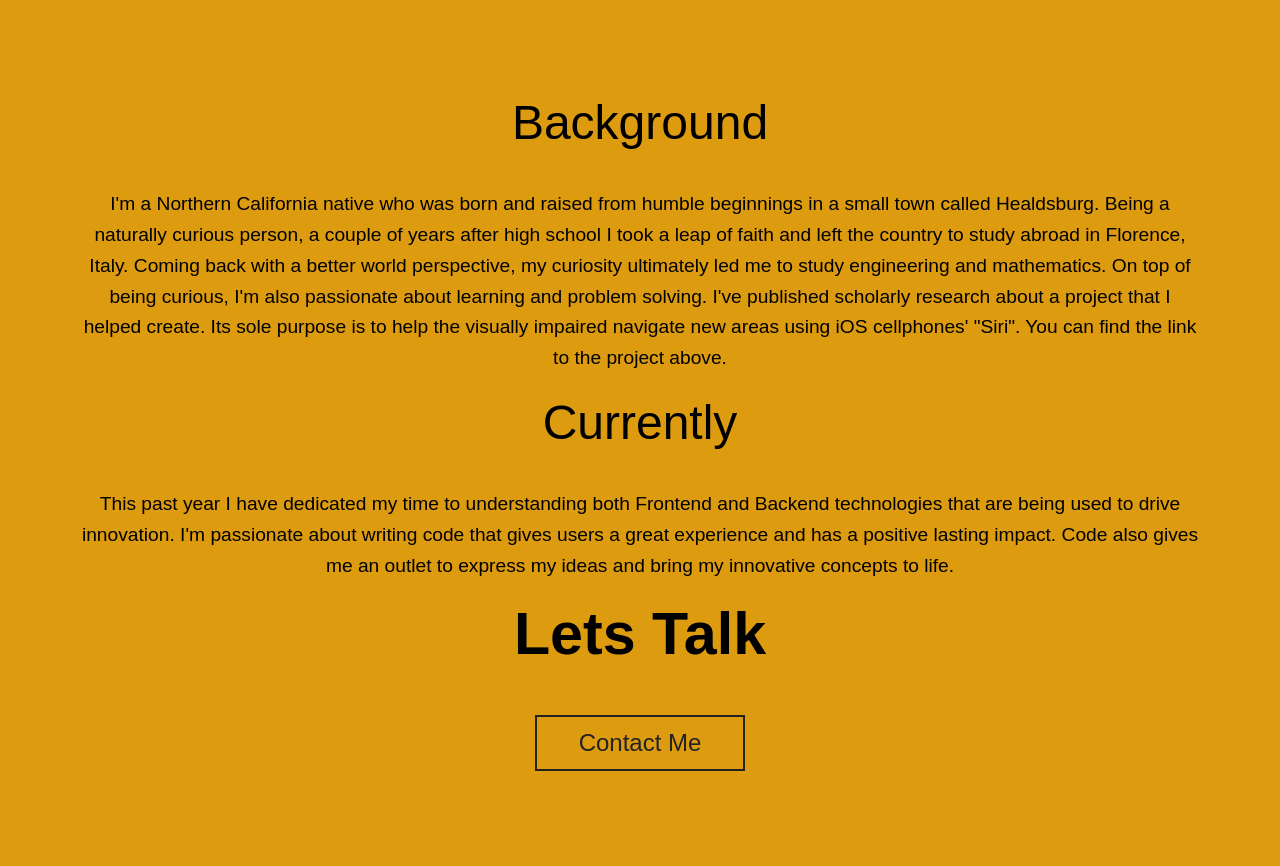
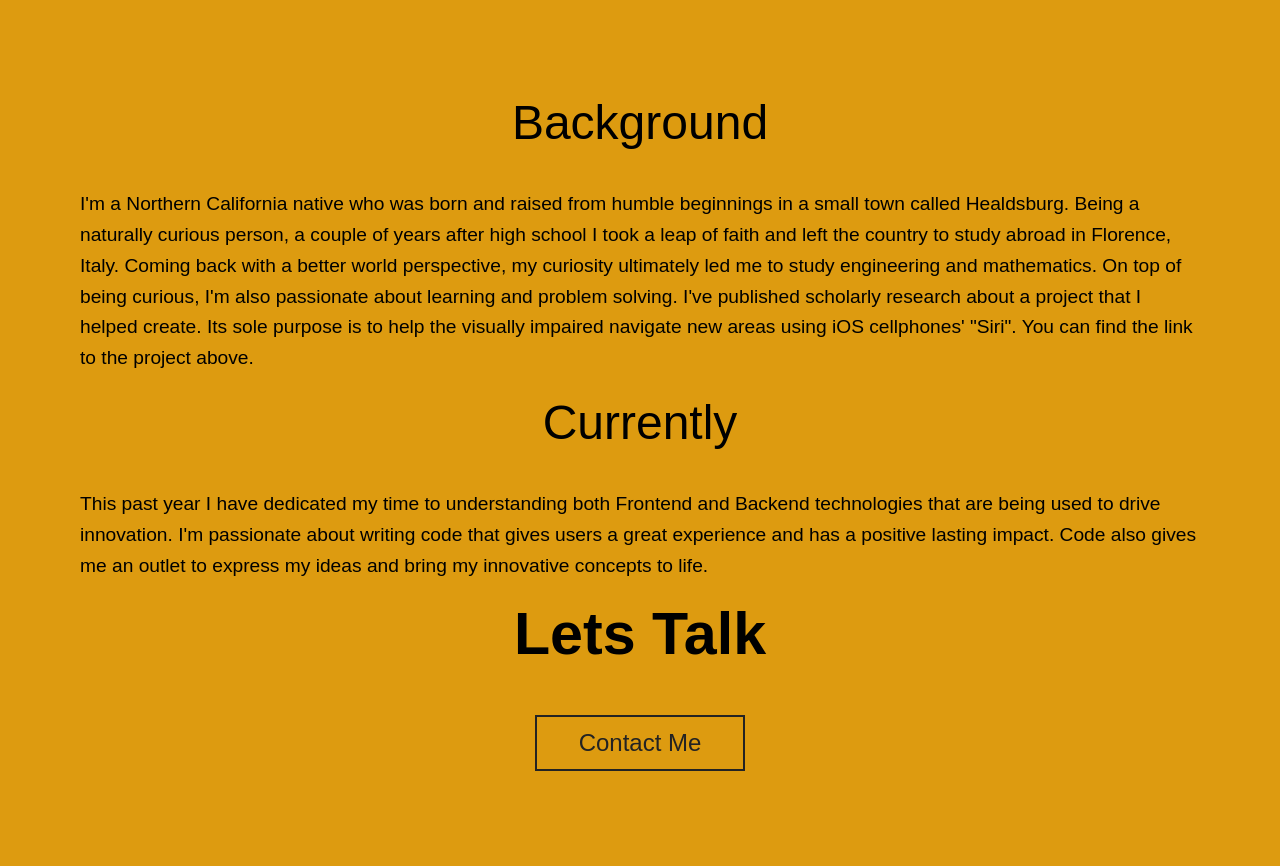
Before and after one commit to justjunior123/Portfolio, a PHP site: page /index.html in a window 1280 px wide. Shown: the part 2109-2975 px from the top of the page. Run offline with PHP 8.4, Linux system fonts and the light colour scheme; some libraries are stand-ins or nearby versions.

Commit message:
Update text

```diff
--- a/css/styles.css
+++ b/css/styles.css
@@ -421,6 +421,10 @@ hr:after {
   padding-top: 1.3rem;
 }
 
+.about-p {
+  text-align: left;
+}
+
 /* Footer ------------------------------------------- */
 
 footer {
--- a/index.html
+++ b/index.html
@@ -126,11 +126,11 @@
     <div class="container">
       <div class="about-div">
         <h1 class="about-h1">Background</h1>
-        <p> I'm a Northern California native who was born and raised from humble beginnings in a small town called Healdsburg. Being a naturally curious person, a couple of years after high school I took a leap of faith and left the country to study abroad in Florence, Italy. Coming back with a better world perspective, my curiosity ultimately led me to study engineering and mathematics. On top of being curious, I'm also passionate about learning and problem solving. I've published scholarly research about a project that I helped create. Its sole purpose is to help the visually impaired navigate new areas using iOS cellphones' "Siri". You can find the link to the project above.</p>
+        <p class="about-p"> I'm a Northern California native who was born and raised from humble beginnings in a small town called Healdsburg. Being a naturally curious person, a couple of years after high school I took a leap of faith and left the country to study abroad in Florence, Italy. Coming back with a better world perspective, my curiosity ultimately led me to study engineering and mathematics. On top of being curious, I'm also passionate about learning and problem solving. I've published scholarly research about a project that I helped create. Its sole purpose is to help the visually impaired navigate new areas using iOS cellphones' "Siri". You can find the link to the project above.</p>
       </div>
       <div class="about-div">
         <h2 class="about-h2">Currently</h2>
-        <p>This past year I have dedicated my time to understanding both Frontend and Backend technologies that are being used to drive innovation. I'm passionate about writing code that gives users a great experience and has a positive lasting impact. Code also gives me an outlet to express my ideas and bring my innovative concepts to life.</p>
+        <p class="about-p">This past year I have dedicated my time to understanding both Frontend and Backend technologies that are being used to drive innovation. I'm passionate about writing code that gives users a great experience and has a positive lasting impact. Code also gives me an outlet to express my ideas and bring my innovative concepts to life.</p>
       </div>
       <h3 class="title title-call-to-action" id="contact-btn">Lets Talk
       </h3>
```
